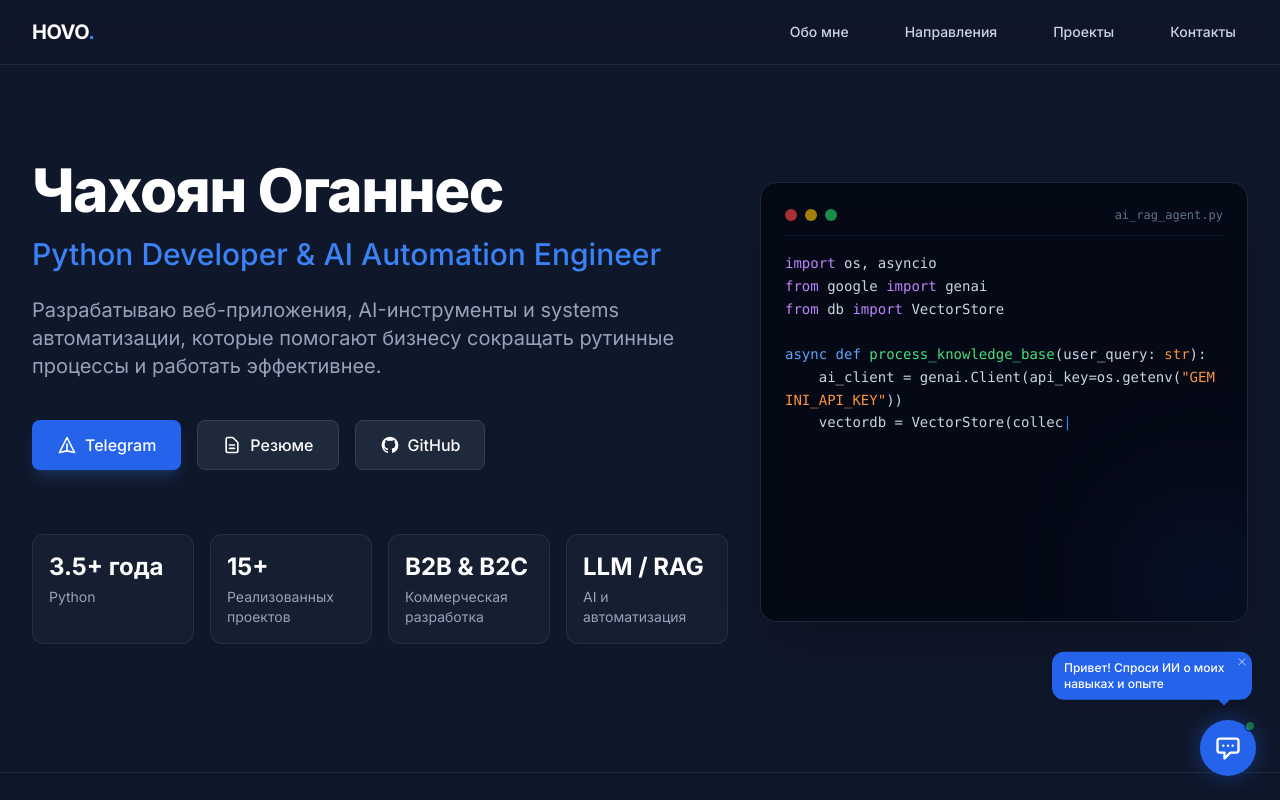
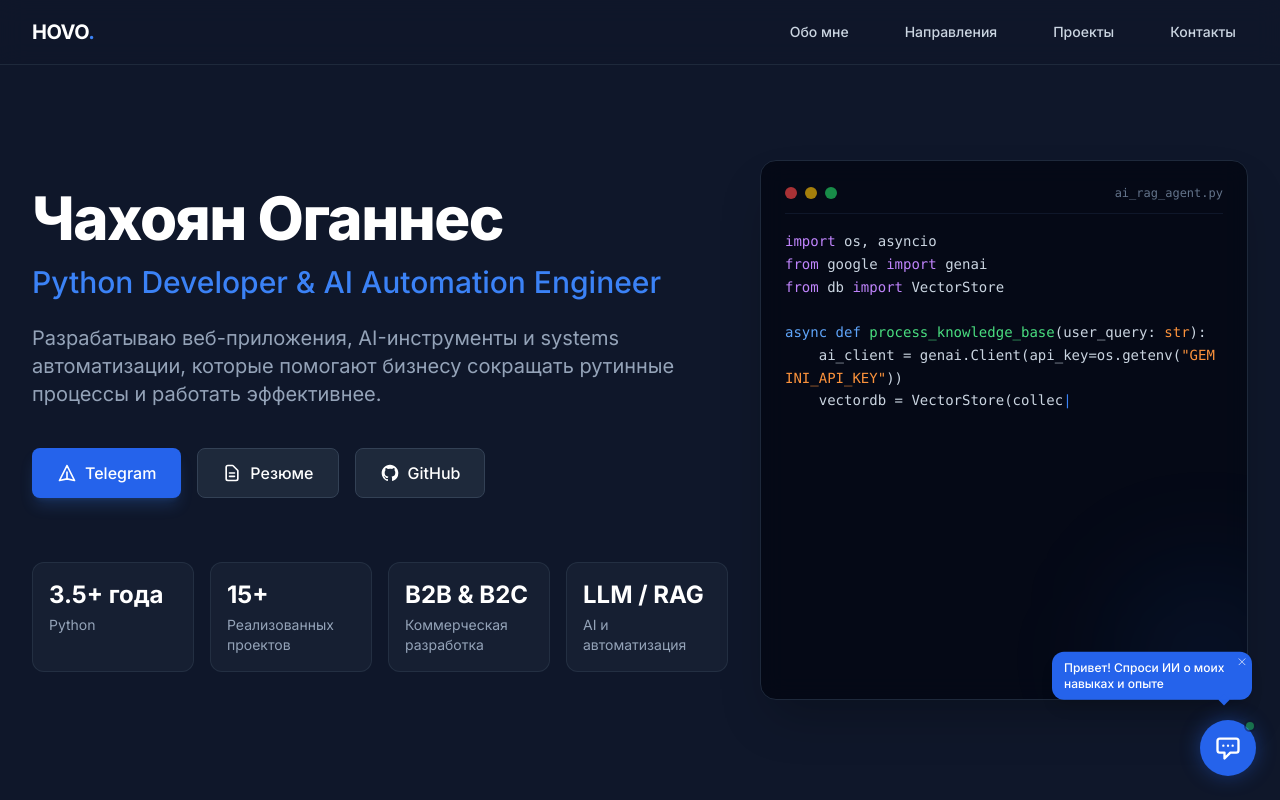
Before and after one commit to ocerikath/portfolio-site, a plain HTML site: page index.html in a window 1280 px wide. Shown: the top 800 px of the page. Drawn offline with nearby package versions, Linux system fonts and the light colour scheme; files that its build step writes are made by us from their sources; files whose address does not match are found by name.

Commit message:
IDE window fix

```diff
--- a/index.html
+++ b/index.html
@@ -121,7 +121,7 @@
             </div>
 
             <div class="hidden lg:flex justify-center lg:col-span-5 relative w-full">
-                <div class="w-full h-[440px] bg-gray-950/80 border border-gray-800 rounded-2xl p-6 backdrop-blur-md shadow-2xl relative overflow-hidden flex flex-col">
+                <div class="w-full h-[540px] bg-gray-950/80 border border-gray-800 rounded-2xl p-6 backdrop-blur-md shadow-2xl relative overflow-hidden flex flex-col">
                     <div class="flex items-center justify-between mb-4 flex-shrink-0 border-b border-gray-900 pb-3">
                         <div class="flex space-x-2">
                             <div class="w-3 h-3 rounded-full bg-red-500/70"></div>
```
